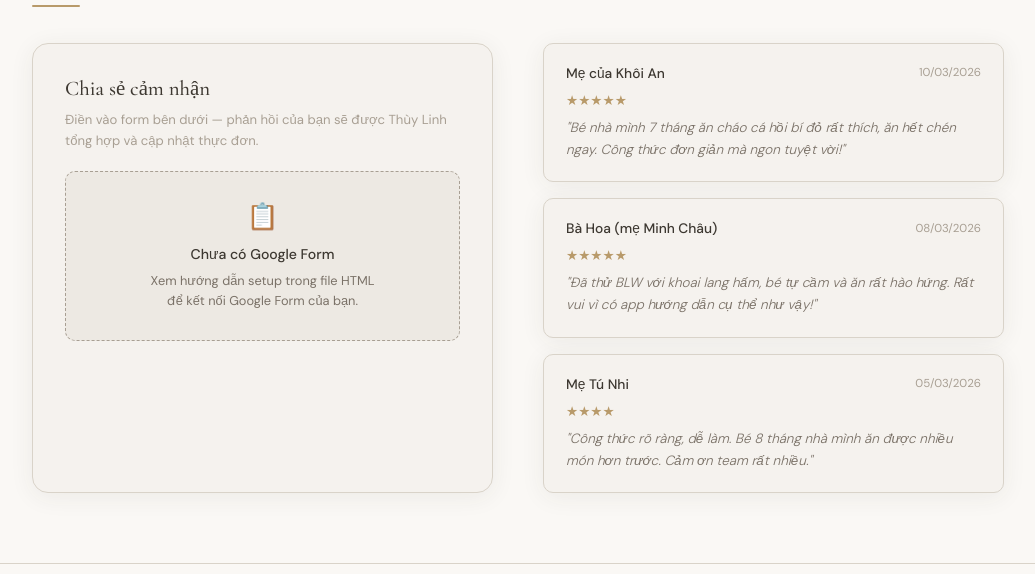
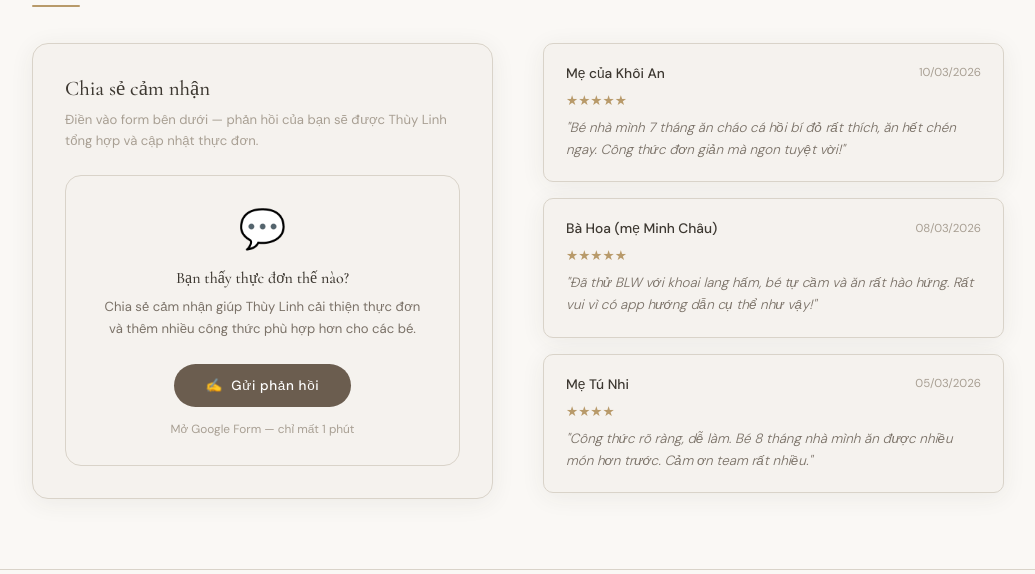
Before and after one commit to linhpt7/mamis-recipes, a plain HTML site: page index.html in a window 1280 px wide. Shown: the part 6131-6705 px from the top of the page, without its empty margins (122-1157 px from the left). Drawn offline with nearby package versions, Linux system fonts and the light colour scheme.

Commit message:
update gg form

```diff
--- a/index.html
+++ b/index.html
@@ -854,24 +854,20 @@
   <div class="feedback-grid">
     <div class="feedback-form">
       <h3 style="font-family:'Cormorant Garamond',serif;font-size:1.3rem;font-weight:500;margin-bottom:8px;">Chia sẻ cảm nhận</h3>
-      <p style="font-size:0.82rem;color:var(--stone-400);margin-bottom:20px;line-height:1.6;">Điền vào form bên dưới — phản hồi của bạn sẽ được Thùy Linh tổng hợp và cập nhật thực đơn.</p>
-      <!-- HƯỚNG DẪN: Thay YOUR_FORM_ID bằng ID Google Form của bạn
-           Cách lấy: Tạo Google Form → Nhấn "Gửi" → tab "<>" → copy link embed
-           Link dạng: https://docs.google.com/forms/d/e/YOUR_FORM_ID/viewform?embedded=true -->
-      <iframe
-        src="https://docs.google.com/forms/d/e/1FAIpQLSc2UY33WpAm1kxdlKgYrwDJ2YSitxe_fXvoijiYcrpsGRrDvA/viewform?embedded=true"
-        id="feedback-iframe"
-        width="100%"
-        style="border:none;border-radius:var(--radius-sm);min-height:520px;background:var(--warm-white);"
-        frameborder="0"
-        marginheight="0"
-        marginwidth="0">
-        Đang tải...
-      </iframe>
-      <div id="form-placeholder" style="background:var(--stone-100);border:1px dashed var(--stone-400);border-radius:var(--radius-sm);padding:28px 24px;text-align:center;">
-        <div style="font-size:1.6rem;margin-bottom:12px;">📋</div>
-        <p style="font-size:0.88rem;font-weight:500;color:var(--stone-800);margin-bottom:8px;">Chưa có Google Form</p>
-        <p style="font-size:0.8rem;color:var(--stone-600);line-height:1.6;">Xem hướng dẫn setup trong file HTML<br/>để kết nối Google Form của bạn.</p>
+      <p style="font-size:0.82rem;color:var(--stone-400);margin-bottom:24px;line-height:1.6;">Điền vào form bên dưới — phản hồi của bạn sẽ được Thùy Linh tổng hợp và cập nhật thực đơn.</p>
+
+      <div style="background:var(--warm-white);border:1px solid var(--stone-200);border-radius:var(--radius);padding:28px 24px;text-align:center;">
+        <div style="font-size:2.4rem;margin-bottom:14px;">💬</div>
+        <p style="font-size:1rem;font-weight:500;color:var(--stone-800);margin-bottom:8px;font-family:'Cormorant Garamond',serif;">Bạn thấy thực đơn thế nào?</p>
+        <p style="font-size:0.82rem;color:var(--stone-600);line-height:1.7;margin-bottom:24px;">Chia sẻ cảm nhận giúp Thùy Linh cải thiện thực đơn<br/>và thêm nhiều công thức phù hợp hơn cho các bé.</p>
+        <a href="https://docs.google.com/forms/d/e/1FAIpQLSc2UY33WpAm1kxdlKgYrwDJ2YSitxe_fXvoijiYcrpsGRrDvA/viewform"
+           target="_blank"
+           style="display:inline-block;background:var(--bark);color:#fff;padding:13px 32px;border-radius:50px;font-size:0.84rem;font-weight:500;letter-spacing:0.05em;text-decoration:none;transition:background 0.2s;"
+           onmouseover="this.style.background='var(--stone-800)'"
+           onmouseout="this.style.background='var(--bark)'">
+          ✍️ &nbsp;Gửi phản hồi
+        </a>
+        <p style="font-size:0.74rem;color:var(--stone-400);margin-top:14px;">Mở Google Form — chỉ mất 1 phút</p>
       </div>
     </div>
     <div>
@@ -882,18 +878,6 @@
   </div>
 </div>
 
-<script>
-// Ẩn placeholder nếu Google Form đã được cấu hình
-(function(){
-  var iframe = document.getElementById('feedback-iframe');
-  var placeholder = document.getElementById('form-placeholder');
-  if(iframe && iframe.src && iframe.src.indexOf('1FAIpQLSc2UY33WpAm1kxdlKgYrwDJ2YSitxe_fXvoijiYcrpsGRrDvA') === -1) {
-    placeholder.style.display = 'none';
-  } else {
-    iframe.style.display = 'none';
-  }
-})();
-</script>
 
 <!-- FOOTER -->
 <footer>
```
